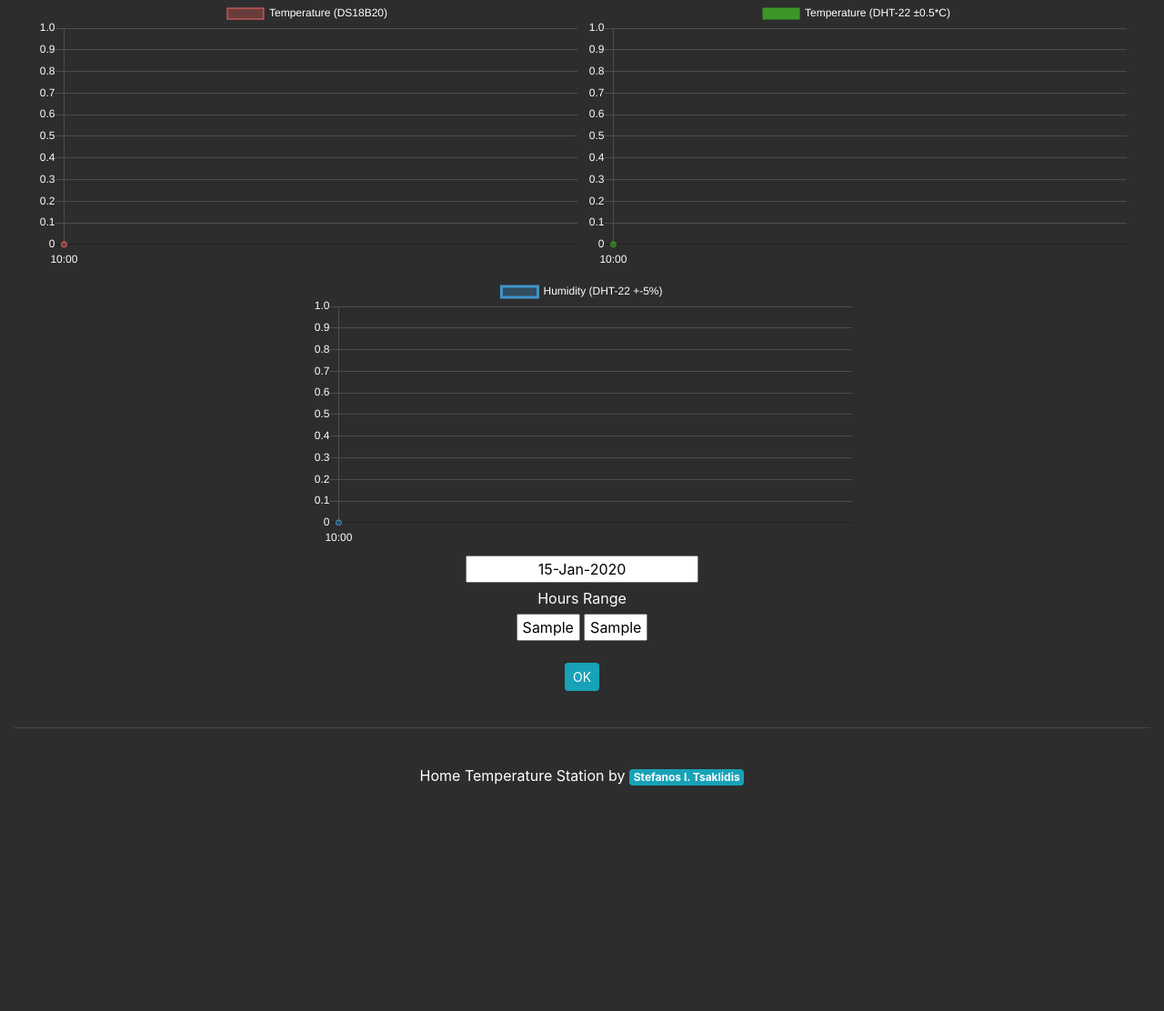
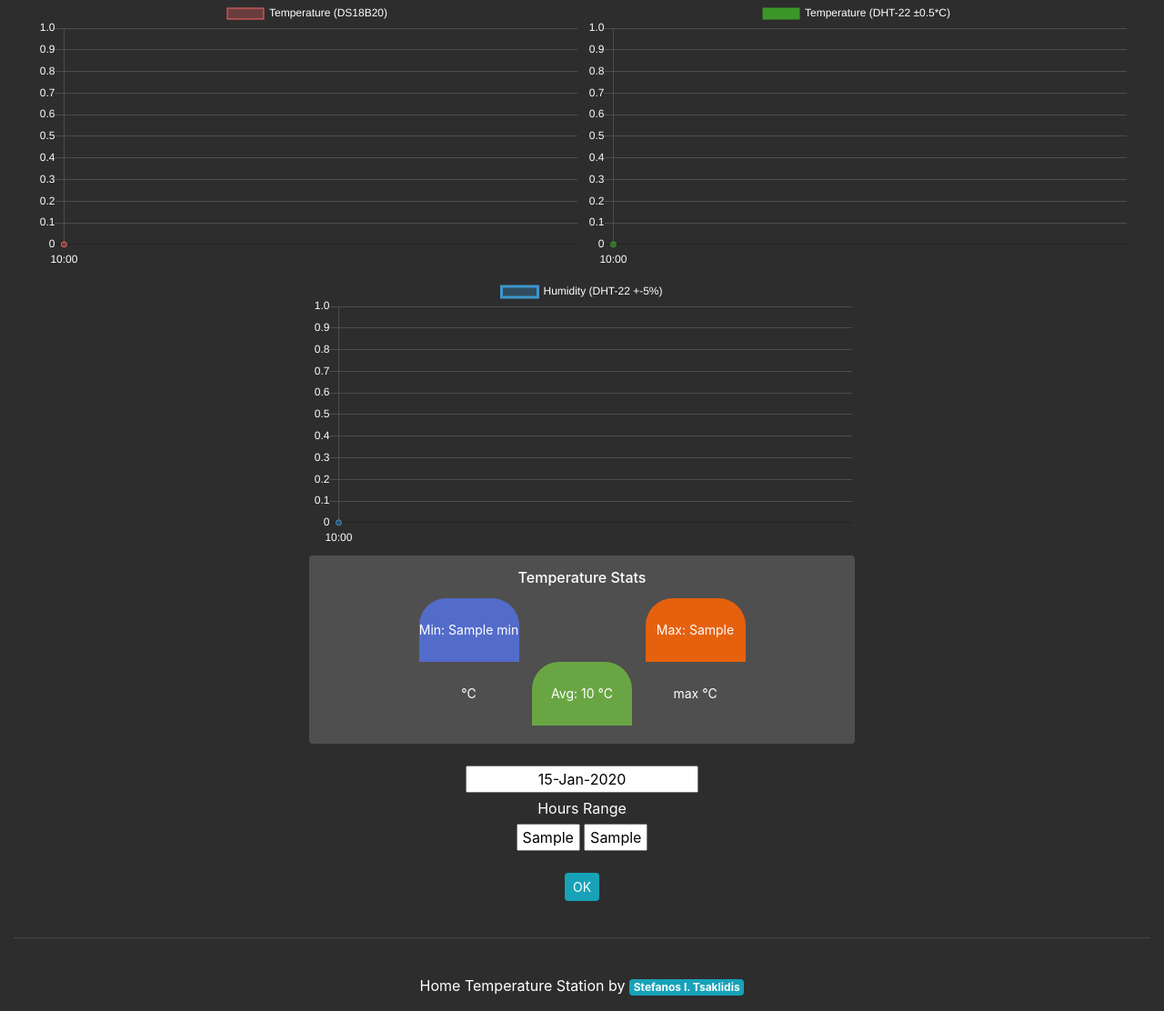
Before and after one commit to tsaklidis/LogingAPI, a Python web app: template home_logs/templates/jinja2/public/public.html in a window 1280 px wide. Shown: the part 238-1350 px from the top of the page at 91% size. Before the commit the page ends 1102 px from the top, so only its background shows below. Run offline with Jinja, Linux system fonts and the light colour scheme; the template is opened without the code that fills it: most values are stand-ins (such as "Sample title", 1, 10 or a date in 2020); some libraries are stand-ins or nearby versions.

Commit message:
Some stats to public home

```diff
--- a/home_logs/templates/jinja2/public/public.html
+++ b/home_logs/templates/jinja2/public/public.html
@@ -38,10 +38,31 @@
             line-height: 100px;
             text-align: center;
         }
+        .shape_two{
+            width: 110px;
+            height: 70px;
+            color: #fff;
+            line-height: 70px;
+            text-align: center;
+            border-top-left-radius: 30px;
+            border-top-right-radius: 30px;
+            font-size: 14px;
+        }
         .color_one{background: #f76464;}
         .color_two{background: #52aacc;}
+        .color_three{background: #69a643;}
+        .color_four{background: #536cca;}
+        .color_five{background: #e6610e;}
         .wrp{display:inline-block;}
         .wrp div{display: block; margin:5px;}
+        .stats_wrp {
+            background-color: #4f4f4f;
+            max-width: 600px;
+            display: block;
+            margin: 0px auto;
+            border-radius: 4px;
+            padding: 15px 5px;
+        }
     </style>
 </head>
 <body>
@@ -100,7 +121,30 @@
                 <canvas id="dht_11_hum"></canvas>
             </div>
         </div>
+        <div class="row">
+            <div class="col-lg-12 text-center">
+                <div class="stats_wrp">
+                    <h6>Temperature Stats</h6>
+                    <div class="wrp">
+                        <div class="shape_two color_four">
+                            Min: {{min}} &#8451;
+                        </div>
+                    </div>
+                    <div class="wrp">
+                        <div class="shape_two color_three">
+                            Avg: {{avg}} &#8451;
+                        </div>
+                    </div>
+                    <div class="wrp">
+                        <div class="shape_two color_five">
+                            Max: {{max}} &#8451;
+                        </div>
+                    </div>
+                </div>
 
+            </div>
+        </div>
+        <br>
         <div class="row">
             <div class="col-lg-12 text-center">
                 <form method="get" action="{{ url('public:public')}}">
```
Also changed, not shown: home_logs/public/views.py (+8 -0 lines). Lines whose indentation alone changed are shown as unchanged.
